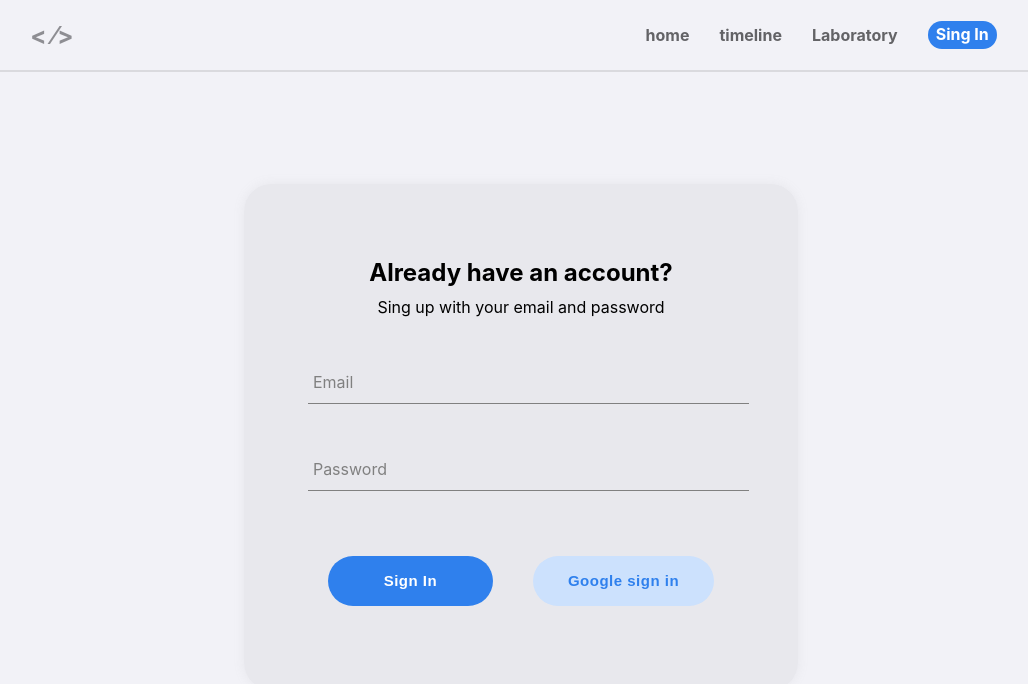
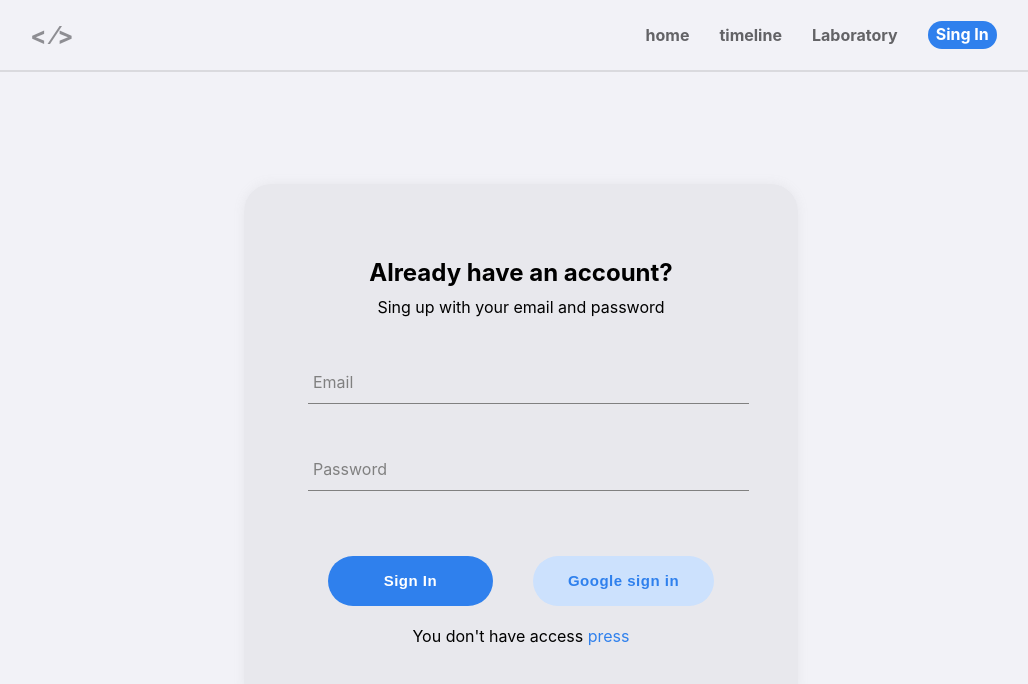
Before and after one commit to michalPortes/portfolio, a React (Create React App) app: page /#/Auth in a window 1280 px wide. Shown: the top 684 px of the page, without its empty margins (119-1147 px from the left). Built offline with nearby package versions, Linux system fonts and the light colour scheme; no server answers.

Commit message:
creando as pastas e os arquivos do sing-up e redirecionando na tela de sing-in para a tela de sing-up

```diff
--- a/src/App.js
+++ b/src/App.js
@@ -5,7 +5,7 @@ import Home from './routes/home/home.component.jsx'
 import Timeline from './routes/timeline/timeline.component.jsx'
 import Lab from './routes/lab/lab.component.jsx'
 import SingIn from './components/sing-in/sing-in.component.jsx'
-
+import CreateUser from './routes/create-user/create-user.component'
 const App = () => {
   return (
     <Routes>
@@ -14,6 +14,7 @@ const App = () => {
         <Route path="timeline" element={<Timeline />} />
         <Route path="lab" element={<Lab />} />
         <Route path="Auth" element={<SingIn />} />
+        <Route path="Create" element={<CreateUser />} />
       </Route>
     </Routes>
   )
--- a/src/components/sing-in/sing-in.component.jsx
+++ b/src/components/sing-in/sing-in.component.jsx
@@ -6,7 +6,7 @@ import FormInput from '../form-input/form-input.component'
 import { singInWithGooglePopup, signInAuthUserWithEmailAndPassword } from '../../utils/firebase/firebase.utils'
 
 
-import { SingUpContainer, TextHs, ButtonContainer, Conteiner } from './sing-in.styled'
+import { SingUpContainer, LinkAccess, TextHs, ButtonContainer, Conteiner } from './sing-in.styled'
 
 
 const defaulFormFields = {
@@ -93,6 +93,7 @@ const SingIn = () => {
             </Button>
           </ButtonContainer>
         </form>
+        <p>You don't have access <LinkAccess to="/Create">press</LinkAccess></p>
       </Conteiner>
     </SingUpContainer>
   )
--- a/src/components/sing-in/sing-in.styled.jsx
+++ b/src/components/sing-in/sing-in.styled.jsx
@@ -1,4 +1,5 @@
 import styled from "styled-components";
+import { Link } from 'react-router-dom'
 
 export const SingUpContainer = styled.div`
   display: flex;
@@ -14,8 +15,9 @@ export const TextHs = styled.h2`
 export const ButtonContainer = styled.div`
   display: flex;
   justify-content: space-between;
+
   @media (max-width: 768px) {
-
+    flex-direction: column;
   }
 
 `
@@ -35,3 +37,13 @@ export const Conteiner = styled.div`
     padding: 1rem;
   }
 `
+
+export const LinkAccess = styled(Link)`
+  cursor: pointer;
+  text-decoration: none;
+  color: #2f80ed;
+  transition: all 0.3s;
+  &:hover{
+    color: #00357a;
+  }
+`
--- /dev/null
+++ b/src/components/sing-up/sing-up.component.jsx
@@ -0,0 +1,15 @@
+import { } from './sing-up.styled'
+
+
+const SingUp = () => {
+
+
+  return (
+    <div>
+      SingUp
+    </div>
+  )
+}
+
+
+export default SingUp
--- a/src/routes/authentication/authentication.styled.jsx
+++ b/src/routes/authentication/authentication.styled.jsx
@@ -2,4 +2,5 @@ import styled from 'styled-components'
 
 export const Container = styled.div`
   background-color: rgb(242,242,247);
+  height: 100vh;
 `
--- /dev/null
+++ b/src/routes/create-user/create-user.component.jsx
@@ -0,0 +1,13 @@
+import SingUp from '../../components/sing-up/sing-up.component'
+
+const CreateUser = () => {
+
+  return (
+    <div>
+      <SingUp />
+    </div>
+  )
+}
+
+
+export default CreateUser
```
Also changed, not shown: src/components/sing-up/sing-up.styled.jsx (added), src/routes/create-user/create-user.styled.jsx (added).
